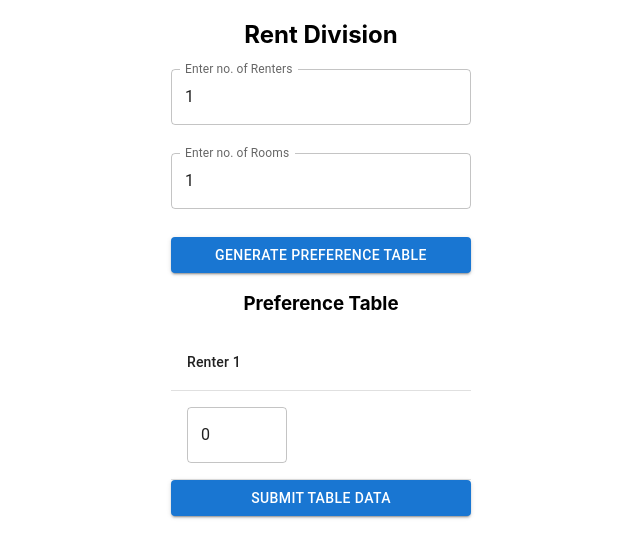
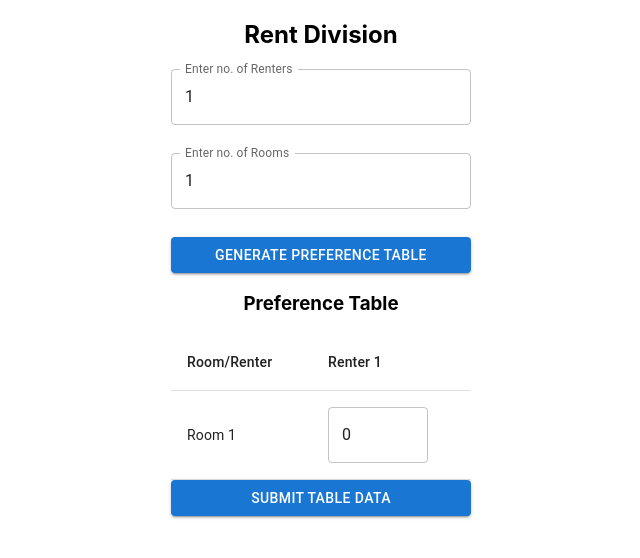
Before and after one commit to santoshkavhar/Rent-Division-UI, a React (Create React App) app: page / in a window 1280 px wide. Both pictures are taken after a click on the button "GENERATE PREFERENCE TABLE". Shown: the top 558 px of the page, without its empty margins (319-959 px from the left). Built offline with nearby package versions, Linux system fonts and the light colour scheme.

Commit message:
Room number added in left column

```diff
--- a/src/Form.js
+++ b/src/Form.js
@@ -95,6 +95,7 @@ function Form() {
           <Table>
             <TableHead>
               <TableRow>
+                <TableCell> Room/Renter </TableCell>
                 {Array.from(Array(formData.renters)).map((_, index) => (
                   <TableCell key={index}>Renter {index + 1}</TableCell>
                 ))}
@@ -103,6 +104,9 @@ function Form() {
             <TableBody>
               {formData.tableData.map((row, rowIndex) => (
                 <TableRow key={rowIndex}>
+                  <TableCell component="th" scope="row">
+                    Room {rowIndex + 1}
+                  </TableCell>
                   {row.map((cell, cellIndex) => (
                     <TableCell key={cellIndex}>
                       <TextField
```
